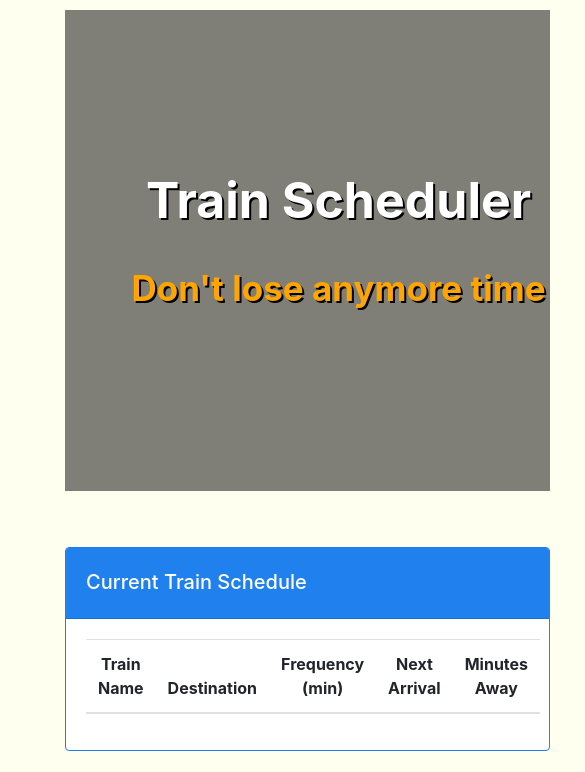
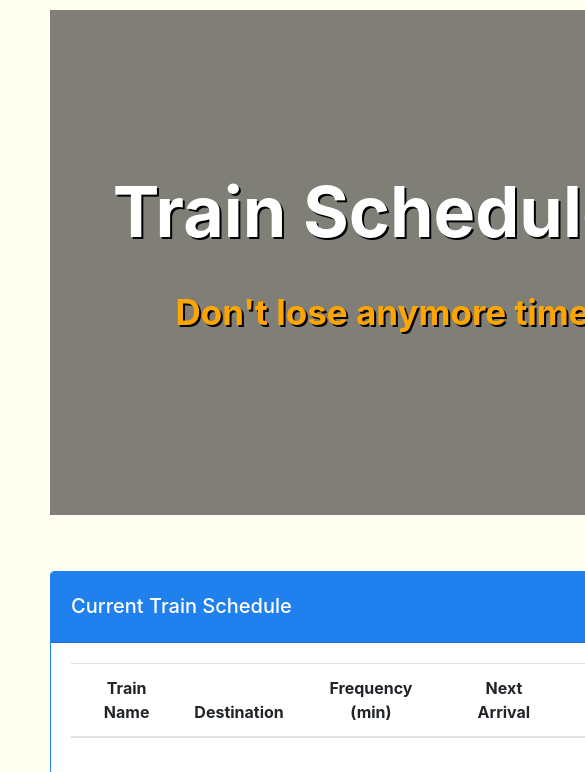
Before and after one commit to sulio2018/train_scheduler, a plain HTML site: page index.html in a window 390 px wide. Shown: the top 772 px of the page, 585 px wide, since content can reach past the window. Drawn offline with nearby package versions, Linux system fonts and the light colour scheme; no server answers.

Commit message:
modified media query

```diff
--- a/assets/css/style.css
+++ b/assets/css/style.css
@@ -69,16 +69,12 @@
 
  /* Media query */
 
- @media (max-width: 515px){
-  .display-4 {
-    font-size: 50px;
+ @media only screen and (max-width: 665px){
+  .jb-container {
+    text-align: center;
   }
 
-  .lead {
-    font-size: 35px;
-  }
-
-  .container {
-    width: 515px;
+  .main-container {
+    width: 665px;
   }
 }
--- a/index.html
+++ b/index.html
@@ -16,11 +16,11 @@
 
 <body>
 
-    <div class="container">
+    <div class="main-container">
 
         <div class="jumbotron bg-cover">
             <div class="overlay"></div>
-            <div class="container">
+            <div class="jb-container">
                 <h1 class="display-4">Train Scheduler</h1><br>
                 <p class="lead">Don't lose anymore time</p>
             </div>
```
